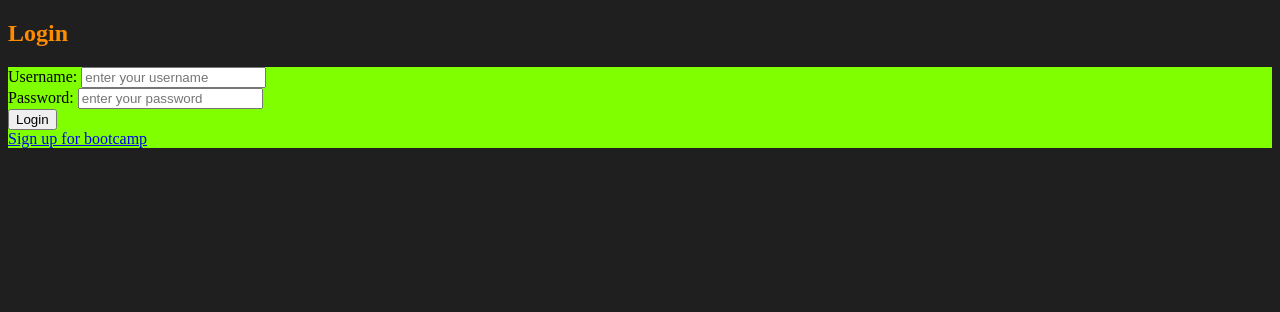
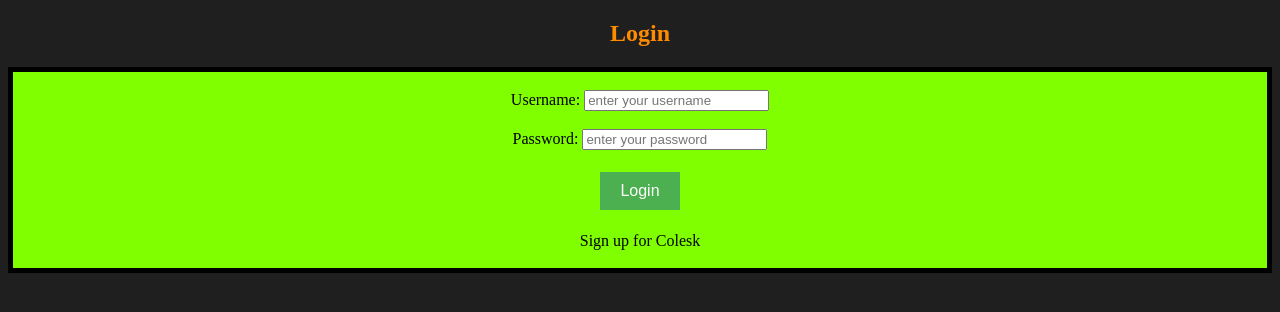
Before and after one commit to guyandtheworld/Colesk, a Django app: template colesk/core/templates/core/cover.html in a window 1280 px wide. Shown: the top 312 px of the page. Run offline with Django 3.2, Linux system fonts and the light colour scheme; the template is opened without the code that fills it, so the values that code supplies are empty.

Commit message:
Style login and feeds page

```diff
--- a/colesk/core/static/css/cover.css
+++ b/colesk/core/static/css/cover.css
@@ -1,10 +1,32 @@
-body {
-    background-color: #1f1f1f;
-}
 .login {
     background-color: #7FFF00;
+    border-style: solid;
+    border-color: 4f4f4f;
+    border-width: 5px;
+    text-align: center;
 
 }
+
+.login a {
+    text-decoration: none;
+    color: #000000;
+    margin: 4px 2px;
+}
+
+.login button {
+    background-color: #4CAF50;
+    border: none;
+    color: white;
+    padding: 10px 20px;
+    text-align: center;
+    text-decoration: none;
+    display: inline-block;
+    font-size: 16px;
+    margin: 4px 2px;
+    cursor: pointer;
+}
+
 .login-text {
     color: #FF8C00;
+    text-align:center;
 }
--- a/colesk/core/templates/core/cover.html
+++ b/colesk/core/templates/core/cover.html
@@ -13,14 +14,22 @@
 <div class = "login-text">
     <h2>Login</h1>
 </div>
+
 <div class="login">
 <form method="post" action = "{% url 'login' %}" role="form">
     {% csrf_token %}
+    <br>
     Username: <input type="text" name="username" placeholder="enter your username"/> <br>
-    Password:  <input type="Password" name="password" placeholder="enter your password"/> <br>
+    <br>
+    Password: <input type="Password" name="password" placeholder="enter your password"/> <br>
+    <br>
 	<button type="submit">Login</button>
+    <br>
+    <br>
 </form>
-<a href="{% url 'signup' %}" class = "btn btn-link">Sign up for bootcamp</a>
+<a href="{% url 'signup' %}" class = "btn btn-link">Sign up for Colesk</a>
+<br>
+<br>
 </div>
 
 {% endblock %}
--- /dev/null
+++ b/colesk/feeds/static/css/feeds.css
@@ -0,0 +1,3 @@
+.question-color {
+    color: #c9ebef;
+}
--- a/colesk/settings.py
+++ b/colesk/settings.py
@@ -127,4 +127,8 @@ USE_TZ = True
 # Static files (CSS, JavaScript, Images)
 # https://docs.djangoproject.com/en/1.10/howto/static-files/
 
+STATIC_ROOT = PROJECT_DIR.parent.child('staticfiles')
 STATIC_URL = '/static/'
+
+STATICFILES_DIRS = (
+    PROJECT_DIR.child('static'),)
--- a/colesk/static/css/colesk.css
+++ b/colesk/static/css/colesk.css
@@ -0,0 +1,7 @@
+body {
+    background-color #1f1f1f;
+}
+
+.logout-color {
+    color: blue;
+}
--- a/colesk/templates/base.html
+++ b/colesk/templates/base.html
@@ -6,15 +6,24 @@
   <meta name="author" content="Adarsh aka. isht3 S">
   <meta name="description" content="Colesk is a platform invented to have a personalised
                         enviornment for individuals in an organisation to hangout much like in a real life enviornment">
-  <link rel="stylesheet" type="text/css" href="">
+  <link href="{% static 'css/colesk.css' %}" rel="stylesheet">
   {% block head %}
   {% endblock %}
   {% block title%}
   {% endblock %}
+  <style>
+    body {
+      background-color: #1f1f1f;
+    }
+    .logout-color a {
+      text-decoration:none;
+      color: red;
+    }
+  </style>
 </head>
 <body>
   {% if user.is_authenticated%}
-    <div>
+    <div class="logout-color">
         <h3><a href="/logout" title="logout of colesk">logout</a></h3>
     </div>
   {% endif %}
```
Also changed, not shown: other parts of colesk/core/templates/core/cover.html (+3 -2 lines), colesk/accounts/static/css/signup.css (added, +7 -0 lines), colesk/accounts/templates/accounts/signup.html (+11 -5 lines), colesk/feeds/templates/feeds/feeds.html (+5 -2 lines).
